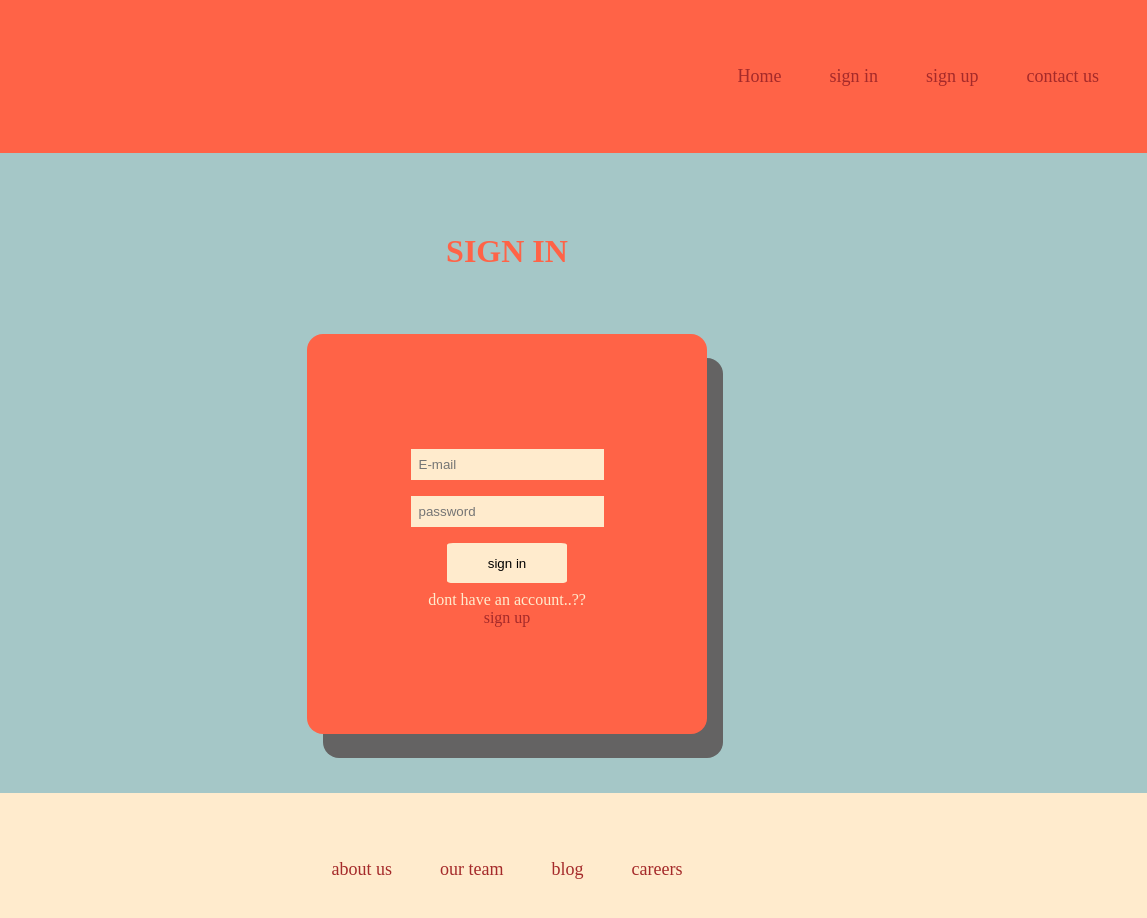
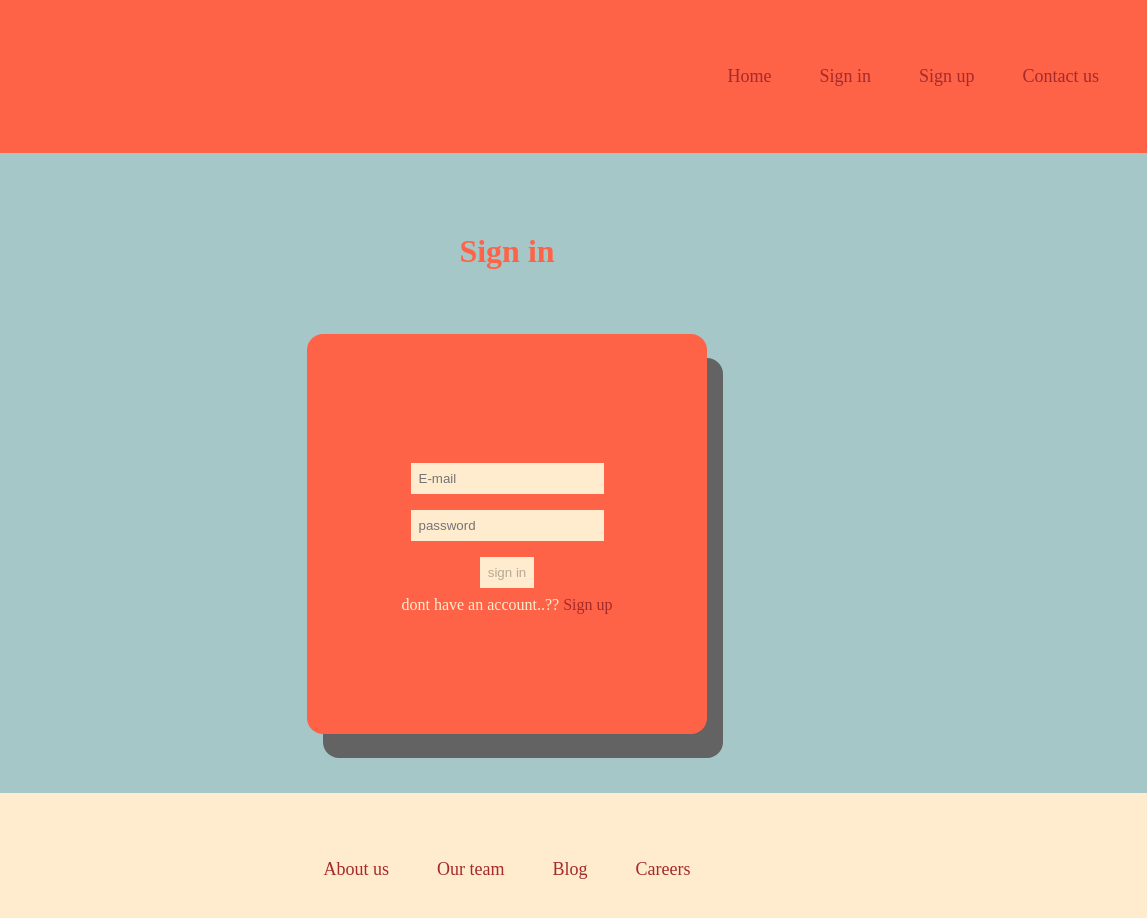
Before and after one commit to sufyans1/Pet-universe, a plain HTML site: page signin.html in a window 1280 px wide. Shown: the full height of the page, 133-1280 px from the left. Drawn offline with Linux system fonts and the light colour scheme.

Commit message:
Update signin.html

```diff
--- a/signin.html
+++ b/signin.html
@@ -4,7 +4,7 @@
         <meta charset="UTF-8">
         <meta http-equiv="X-UA-Compatible" content="IE=edge">
         <meta name="viewport" content="width=device-width, initial-scale=1.0">
-        <title>SIGN IN</title>
+        <title>Sign in</title>
         <link rel="icon" href="assets/icon.png">
         <link rel="stylesheet" href="stylesignin.css">
     </head>
@@ -17,9 +17,9 @@
                 <div class="links">
                     <ul>
                         <li><a href="index.html">Home</a></li>
-                        <li><a href="signin.html">sign in</a></li>
-                        <li><a href="signup.html">sign up</a></li>
-                        <li><a href="">contact us</a></li>
+                        <li><a href="signin.html">Sign in</a></li>
+                        <li><a href="signup.html">Sign up</a></li>
+                        <li><a href="">Contact us</a></li>
                     </ul>
                 </div>
             </nav>
@@ -31,32 +31,32 @@
                     </h2>
                     <p>"Tail-wagging happiness starts here."</p>
                     <button onclick="closePopup();" id="colsePopup">
-                        okay
+                        Okay
                     </button>
                 </div>
 
-                <h1 class="page-title">SIGN IN</h1>
+                <h1 class="page-title">Sign in</h1>
                 <form class="signin-form" id="signinBox">
                     <div class="signin">
-                        <input type="text" placeholder="E-mail" id="email">
-                        <span id="emailspan"></span>
-                        <input type="password" placeholder="password" id="password">
-                        <span id="passwordspan"></span>
-                        <input type="button" value="sign in" id="signin" id="signin" onclick="validateSignin();">
+                        <input type="text" name="email" placeholder="E-mail" id="email" onblur="validateSignin(name);">
+                        <small></small>
+                        <input type="password" name="password" placeholder="password" id="password" onblur="validateSignin(name);">
+                        <small></small>
+                        <input type="button" value="sign in" id="btnSignin" disabled onclick="openPopup();">
                         <span>
                             dont have an account..??
+                            <a href="signup.html">Sign up</a>
                         </span>
-                        <a href="signup.html">sign up</a>
                     </div>
                 </form>
             </main>
             <footer>
                 <div class="links">
                     <ul>
-                        <li><a href="">about us</a></li>
-                        <li><a href="">our team</a></li>
-                        <li><a href="">blog</a></li>
-                        <li><a href="">careers</a></li>
+                        <li><a href="">About us</a></li>
+                        <li><a href="">Our team</a></li>
+                        <li><a href="">Blog</a></li>
+                        <li><a href="">Careers</a></li>
                     </ul>
                 </div>
             </footer>
```
